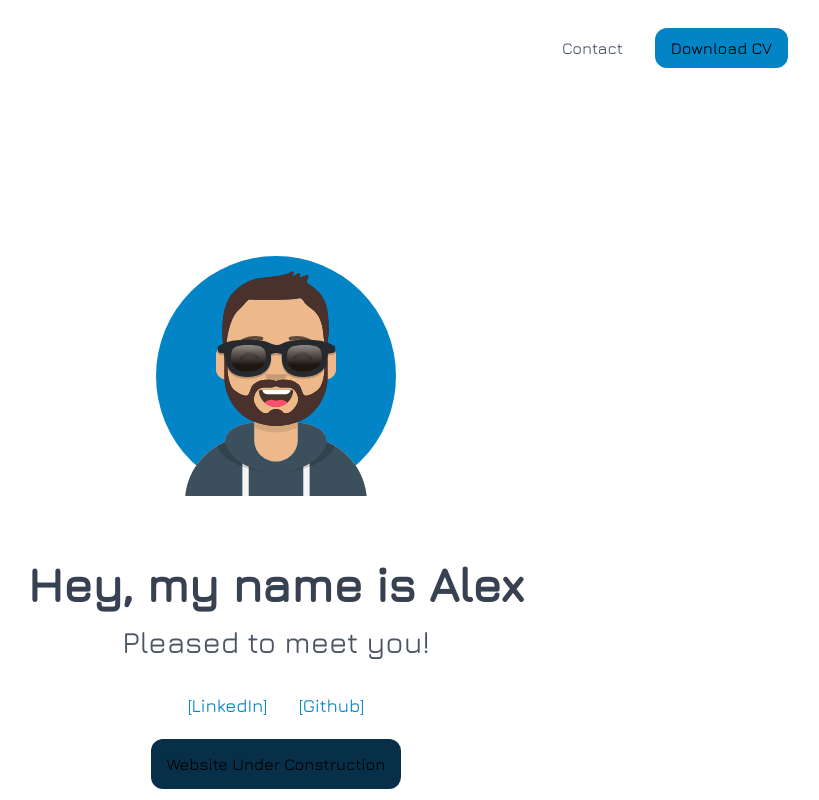
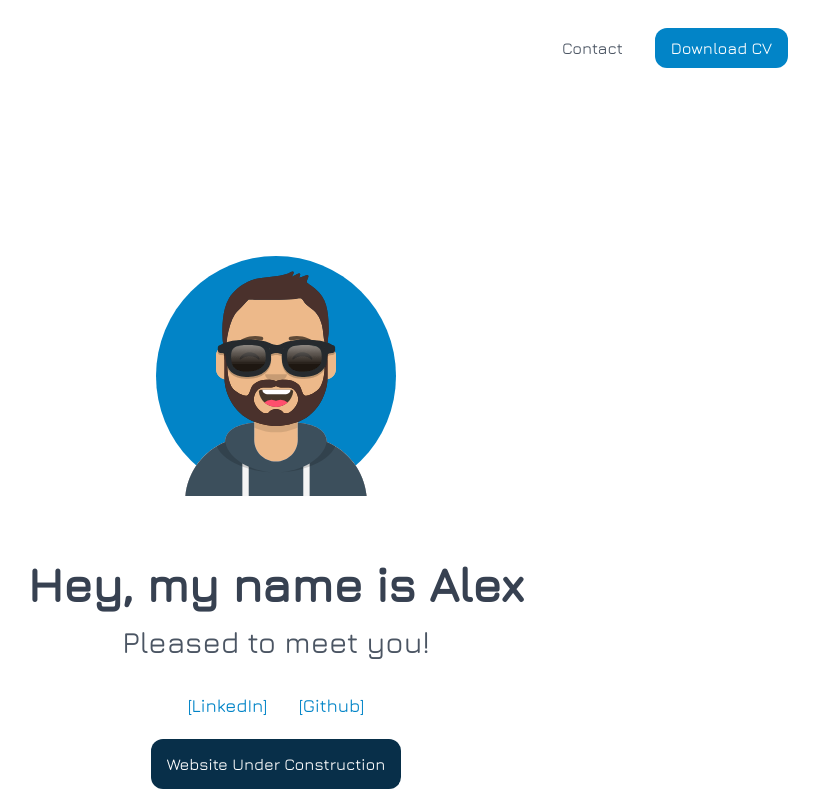
Before and after one commit to m3talux/alexandrekhoury, a Next.js app: page / in a window 1280 px wide. Shown: the top 800 px of the page, without its empty margins (364-1183 px from the left). Built offline with nearby package versions, Linux system fonts and the light colour scheme.

Commit message:
disabled dark mode handling

```diff
--- a/src/app/globals.css
+++ b/src/app/globals.css
@@ -3,7 +3,7 @@
 @tailwind utilities;
 
 :root {
-  --foreground-rgb: 0, 0, 0;
+  --foreground-rgb: 255, 255, 255;
 }
 
 ::-webkit-scrollbar{
```
